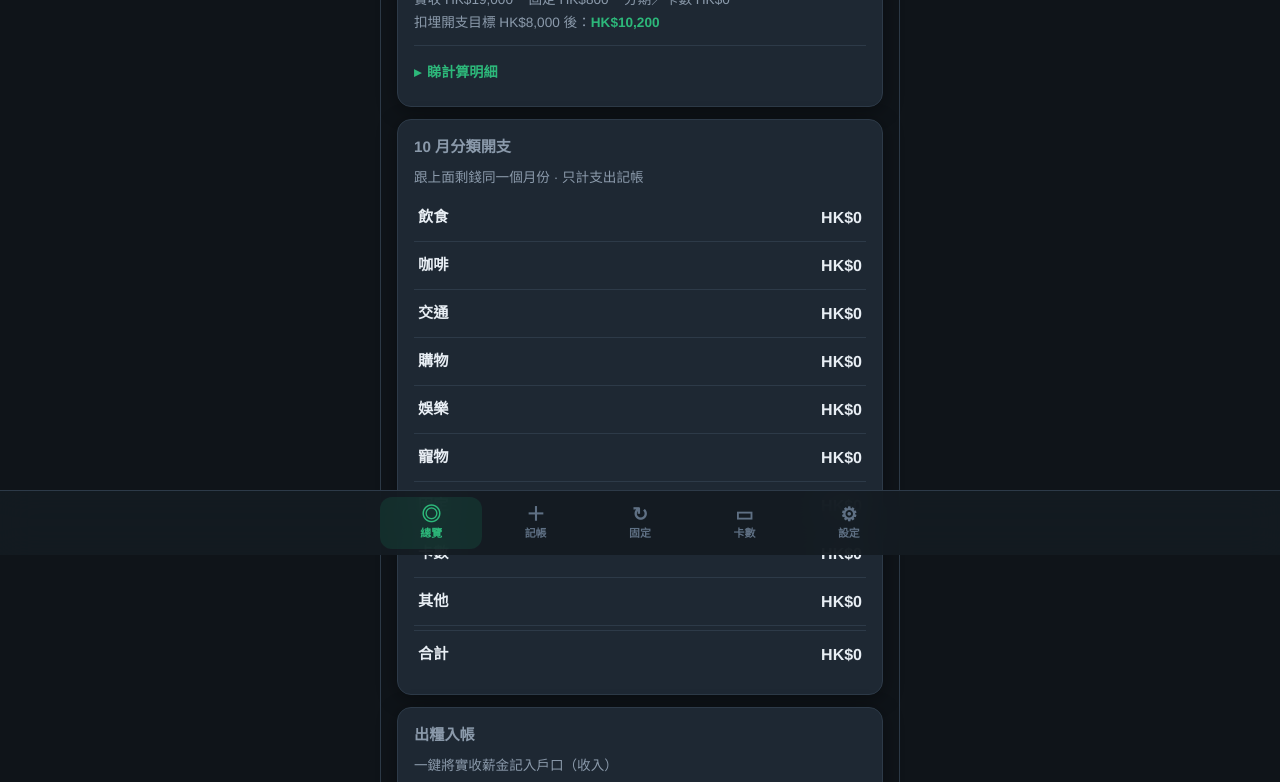
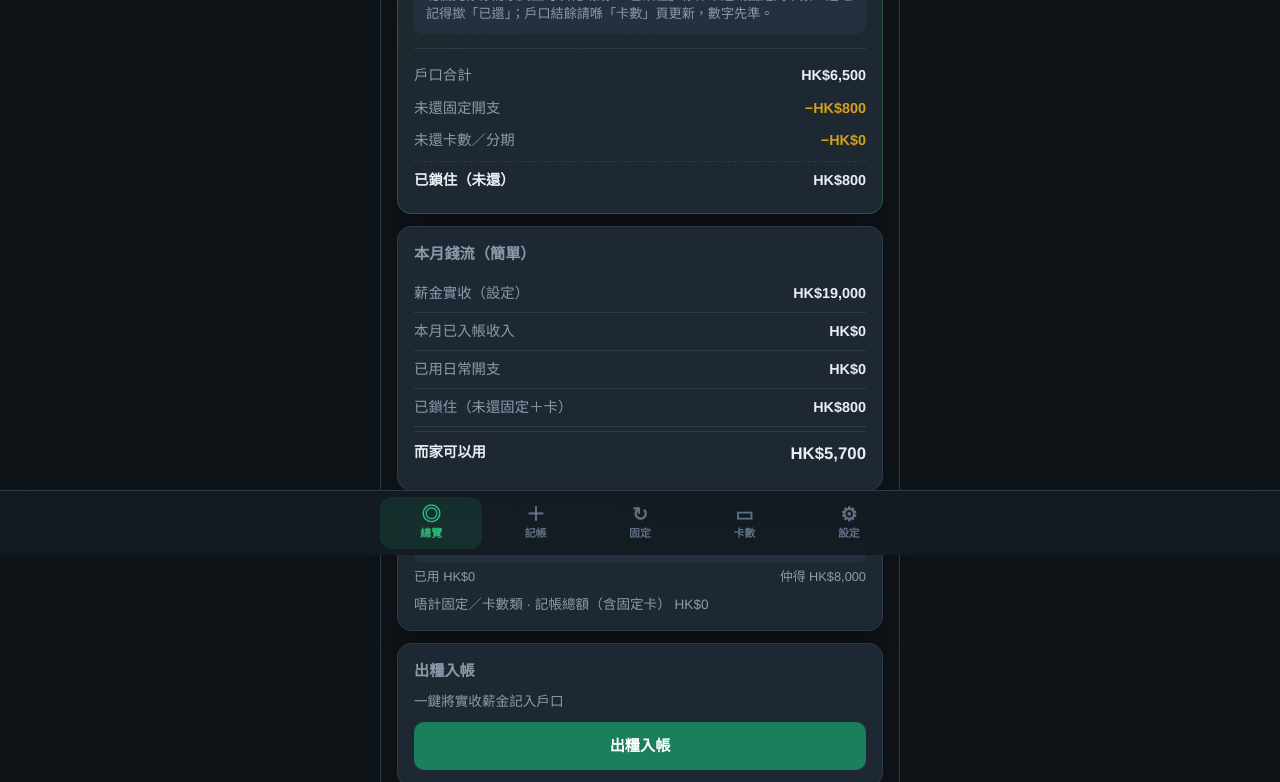
Before and after one commit to Fanbowl1229/fanance, a plain HTML site: page index.html in a window 1280 px wide. Shown: the part 245-1027 px from the top of the page. Drawn offline with Linux system fonts and the light colour scheme.

Commit message:
Simplify overview around 而家可以用 free cash; SW v12.
Replace opaque leftover estimate as hero with 可支配 = accounts − unpaid fixed − unpaid cards. Add simple money-flow card, month filter on ledger records, tuck category budgets and salary forecast under details.

```diff
--- a/app.js
+++ b/app.js
@@ -42,7 +42,13 @@
   let tokenClient = null;
   let accessToken = null;
   let gsiReady = false;
-  let leftMonthOffset = 0; // overview 估計剩錢 month selector (0 = this month); UI-only, not saved
+  let leftMonthOffset = 0; // overview 進階預測 month selector (0 = this month); UI-only, not saved
+  let ledgerMonthFilter = monthKeyNow(); // "YYYY-MM" or "" for 全部; UI-only
+
+  function monthKeyNow() {
+    const d = new Date();
+    return `${d.getFullYear()}-${String(d.getMonth() + 1).padStart(2, "0")}`;
+  }
 
   // ——— Seed (inline fallback; also loaded from data/seed.json on first run) ———
   const SEED = {
@@ -269,9 +275,10 @@
     return changed;
   }
 
-  function monthIncomeTotal() {
+  function monthIncomeTotal(mk) {
+    const prefix = mk || monthKey();
     return (data.transactions || [])
-      .filter((t) => isIncome(t) && isCurrentMonth(t.date))
+      .filter((t) => isIncome(t) && String(t.date || "").startsWith(prefix))
       .reduce((s, t) => s + (Number(t.amount) || 0), 0);
   }
 
@@ -793,6 +800,37 @@
     return (data.accounts || []).reduce((s, a) => s + (Number(a.balance) || 0), 0);
   }
 
+  /**
+   * Free / spendable cash right now (plain language 而家可以用):
+   *   戶口合計 − 本月未還固定 − 本月未還卡數
+   * Locked amounts are shown separately so they are NOT mixed into the hero number.
+   * This replaces the old opaque "估計剩錢" (salary − fixed − spend) as the primary figure.
+   */
+  function freeCashSnapshot(mk) {
+    const m = mk || monthKey();
+    const cash = accountsTotal();
+    const lockedSubs = sumSubs(m);
+    const lockedInst = sumInstalments(m);
+    const locked = lockedSubs + lockedInst;
+    const free = cash - locked;
+    const take = Number(data.profile.takeHome) || 0;
+    const incomeIn = monthIncomeTotal(m);
+    const discSpend = spendForMonthKey(m, true);
+    const allSpend = spendForMonthKey(m, false);
+    return {
+      month: m,
+      cash,
+      lockedSubs,
+      lockedInst,
+      locked,
+      free,
+      take,
+      incomeIn,
+      discSpend,
+      allSpend,
+    };
+  }
+
   // ——— Navigation ———
   function switchView(name) {
     currentView = name;
@@ -875,7 +913,7 @@
     return `
       <div class="card cat-totals-card">
         <h2>${esc(monthTitle(mk))}分類開支</h2>
-        <div class="hero-sub" style="margin-bottom:6px">跟上面剩錢同一個月份 · 只計支出記帳</div>
+        <div class="hero-sub" style="margin-bottom:6px">只計支出記帳</div>
         <ul class="list cat-totals-list">
           ${knownRows}
           ${extraRows}
@@ -894,6 +932,7 @@
   }
 
   function renderLeftoverCard(cap) {
+    /* Kept for optional 「進階預測」; no longer the overview hero. */
     const cur = monthKey();
     const mk = addMonths(cur, leftMonthOffset);
     const e = monthEstimate(mk);
@@ -924,83 +963,48 @@
           })
           .join("")
       : row('<span class="sub">冇</span>', "", "");
-    const spendLine = hasSpend
-      ? ` − 已記開支 ${money(e.otherSpend)}`
-      : "";
+    const spendLine = hasSpend ? ` − 已記開支 ${money(e.otherSpend)}` : "";
     const reflectedTag = hasSpend
       ? `<span class="tag muted reflected-tag">已反映記帳</span>`
       : `<span class="tag muted reflected-tag">預測</span>`;
-    const incomeNote =
-      e.actualIncome > 0 && Math.abs(e.actualIncome - e.income) > 0.5
-        ? row('<span class="sub">本月已入帳收入</span>', "參考；剩錢仍用預計實收計", `<span class="sub">${money(e.actualIncome)}</span>`)
-        : e.actualIncome > 0
-          ? row('<span class="sub">本月已入帳</span>', "", `<span class="sub">${money(e.actualIncome)}</span>`)
-          : "";
     return `
       <div class="card left-card">
         <div class="chips month-chips" role="tablist" aria-label="揀月份">${chips}</div>
-        <h2>估計 ${esc(monthTitle(mk))}剩錢 ${reflectedTag}</h2>
+        <h2>預測 ${esc(monthTitle(mk))}剩錢 ${reflectedTag}</h2>
         <div class="hero-amount ${e.left >= 0 ? "positive" : "negative"}">${money(e.left)}</div>
         <div class="hero-sub">實收 ${money(e.income)} − 固定 ${money(e.subsTotal)} − 分期／卡數 ${money(e.instTotal)}${spendLine}</div>
-        ${
-          hasSpend
-            ? `<div class="hero-sub">未計日常開支前：${money(e.forecast)}</div>`
-            : ""
-        }
-        <div class="hero-sub">扣埋開支目標 ${money(cap)} 後：<strong class="${afterCap >= 0 ? "pos-text" : "neg-text"}">${money(afterCap)}</strong></div>
+        <div class="hero-sub">扣開支目標 ${money(cap)} 後：<strong class="${afterCap >= 0 ? "pos-text" : "neg-text"}">${money(afterCap)}</strong></div>
         <details class="breakdown" id="leftDetails">
           <summary>睇計算明細</summary>
           <div class="bd-head"><span>收入</span><span>${money(e.income)}</span></div>
-          <ul class="list">
-            ${row("實收薪金（預計）", "", money(e.income))}
-            ${incomeNote}
-          </ul>
+          <ul class="list">${row("實收薪金（預計）", "", money(e.income))}</ul>
           <div class="bd-head"><span>固定開支</span><span>−${money(e.subsTotal)}</span></div>
           <ul class="list">${subRows}</ul>
           <div class="bd-head"><span>分期／卡數</span><span>−${money(e.instTotal)}</span></div>
           <ul class="list">${instRows}</ul>
           <div class="bd-head"><span>本月已記開支</span><span>−${money(e.otherSpend)}</span></div>
-          <ul class="list">
-            ${
-              hasSpend
-                ? row(`${e.otherCount} 筆日常開支`, "唔計「固定／卡數」類（避免重複）", "−" + money(e.otherSpend))
-                : row('<span class="sub">未有記帳（預測）</span>', "", "−" + money(0))
-            }
-          </ul>
-          ${
-            (e.paidSkipped || []).length
-              ? `<div class="bd-head"><span>已還（唔計入）</span><span>${e.paidSkipped.length} 項</span></div>
-          <ul class="list">${e.paidSkipped
-            .map((x) => row(`${esc(x.name)}<span class="tag muted">已還</span>`, esc(x.kind), money(x.amount), "muted-row"))
-            .join("")}</ul>`
-              : ""
-          }
-          <div class="bd-head bd-total"><span>剩錢</span><span>${money(e.left)}</span></div>
-          <p class="hero-sub bd-note">計法：實收 − 當月固定 − 當月到期分期 − 已記日常開支。已標「已還」嘅固定／分期唔計入。日常開支＝唔屬「固定／卡數」嘅支出。每兩個月項目只喺到期月計。分期按「剩餘期數」；結單金額只計嗰個月。</p>
+          <ul class="list">${
+            hasSpend
+              ? row(`${e.otherCount} 筆日常開支`, "唔計「固定／卡數」類", "−" + money(e.otherSpend))
+              : row('<span class="sub">未有記帳（預測）</span>', "", "−" + money(0))
+          }</ul>
+          <div class="bd-head bd-total"><span>預測剩錢</span><span>${money(e.left)}</span></div>
+          <p class="hero-sub bd-note">呢個係「出糧後仲剩幾多」預測，唔係而家戶口可以用嘅錢。主畫面嘅「而家可以用」先係真實可支配。</p>
         </details>
       </div>`;
   }
 
   function renderOverview() {
     const el = $("#view-overview");
-    const curEst = monthEstimate(monthKey());
-    const fixed = curEst.fixed;
+    const mk = monthKey();
     const cap = Number(data.profile.monthlyCap) || 8000;
-    const room = cap - fixed; // often negative if fixed > cap — show discretionary room under 8000
-    // Interpreting prior advice: room under 8000 for discretionary = cap - fixed (can be negative)
-    // Also show spend vs 8000 target for this month's discretionary spend
-    const discSpend = monthSpendDiscretionary();
-    const allSpend = monthSpendAll();
-    const pct = Math.min(100, Math.round((discSpend / cap) * 100));
-    const over = discSpend > cap;
+    const snap = freeCashSnapshot(mk);
     const dues = upcomingDues(14);
-    const take = data.profile.takeHome;
-    const mk = monthKey();
-    const incomeMonth = monthIncomeTotal();
+    const pct = Math.min(100, Math.round((snap.discSpend / Math.max(cap, 1)) * 100));
+    const over = snap.discSpend > cap;
+    const remainCap = cap - snap.discSpend;
+    const freeCls = snap.free >= 0 ? "positive" : "negative";
     const budgets = (data.profile && data.profile.categoryBudgets) || {};
-
-    const leftHtml = renderLeftoverCard(cap);
-
     const budgetRows = BUDGET_CATS.filter((c) => Number(budgets[c]) > 0)
       .map((c) => {
         const capB = Number(budgets[c]) || 0;
@@ -1020,56 +1024,45 @@
 
     el.innerHTML = `
       <div class="month-chip">本月 ${esc(mk)}</div>
-      ${leftHtml}
-      ${renderCategoryCard(addMonths(mk, leftMonthOffset))}
+
+      <div class="card free-cash-card">
+        <h2>而家可以用</h2>
+        <div class="hero-amount ${freeCls}">${money(snap.free)}</div>
+        <div class="hero-sub">戶口合計 − 未還固定 − 未還卡數</div>
+        <p class="plain-tip">呢個先係你而家真正可以花嘅錢。「已鎖住」係仲未還嘅固定同卡數。還咗記得撳「已還」；戶口結餘請喺「卡數」頁更新，數字先準。</p>
+        <div class="lock-box">
+          <div class="lock-row"><span class="lock-label">戶口合計</span><span class="lock-amt">${money(snap.cash)}</span></div>
+          <div class="lock-row lock-out"><span class="lock-label">未還固定開支</span><span class="lock-amt">−${money(snap.lockedSubs)}</span></div>
+          <div class="lock-row lock-out"><span class="lock-label">未還卡數／分期</span><span class="lock-amt">−${money(snap.lockedInst)}</span></div>
+          <div class="lock-row lock-total"><span class="lock-label">已鎖住（未還）</span><span class="lock-amt">${money(snap.locked)}</span></div>
+        </div>
+      </div>
+
+      <div class="card flow-card">
+        <h2>本月錢流（簡單）</h2>
+        <ul class="flow-list">
+          <li><span>薪金實收（設定）</span><strong>${money(snap.take)}</strong></li>
+          <li><span>本月已入帳收入</span><strong class="pos-text">${money(snap.incomeIn)}</strong></li>
+          <li><span>已用日常開支</span><strong>${money(snap.discSpend)}</strong></li>
+          <li><span>已鎖住（未還固定＋卡）</span><strong>${money(snap.locked)}</strong></li>
+          <li class="flow-emph"><span>而家可以用</span><strong class="${freeCls}">${money(snap.free)}</strong></li>
+        </ul>
+      </div>
+
+      <div class="card">
+        <h2>本月日常開支 vs 目標 ${money(cap)}</h2>
+        <div class="progress ${over ? "over" : ""}"><span style="width:${pct}%"></span></div>
+        <div class="progress-meta">
+          <span>已用 ${money(snap.discSpend)}</span>
+          <span>${over ? "超咗 " + money(snap.discSpend - cap) : "仲得 " + money(remainCap)}</span>
+        </div>
+        <div class="hero-sub" style="margin-top:8px">唔計固定／卡數類 · 記帳總額（含固定卡） ${money(snap.allSpend)}</div>
+      </div>
 
       <div class="card payroll-card">
         <h2>出糧入帳</h2>
-        <div class="hero-sub" style="margin-bottom:10px">一鍵將實收薪金記入戶口（收入）</div>
+        <div class="hero-sub" style="margin-bottom:10px">一鍵將實收薪金記入戶口</div>
         <button type="button" class="btn btn-primary" id="btnPayroll">出糧入帳</button>
-        <div class="hero-sub" style="margin-top:10px">本月已入帳收入 ${money(incomeMonth)}</div>
-      </div>
-
-      <div class="card">
-        <h2>本月開支 vs 目標 HK$8,000</h2>
-        <div class="progress ${over ? "over" : ""}"><span style="width:${pct}%"></span></div>
-        <div class="progress-meta">
-          <span>已用（非固定／卡數）${money(discSpend)}</span>
-          <span>${pct}%</span>
-        </div>
-        <div class="hero-sub" style="margin-top:8px">
-          固定＋分期共 ${money(fixed)} · 目標下可動用空間 ${money(room)}
-          ${room < 0 ? "（固定已超目標）" : ""}
-        </div>
-        <div class="hero-sub">本月記帳總額 ${money(allSpend)}</div>
-      </div>
-
-      <div class="card">
-        <h2>分類預算</h2>
-        ${
-          budgetRows
-            ? budgetRows
-            : `<div class="empty">未設定分類預算 — 去「設定」加入</div>`
-        }
-      </div>
-
-      <div class="grid-2">
-        <div class="stat-tile">
-          <div class="label">戶口合計</div>
-          <div class="value">${money(accountsTotal())}</div>
-        </div>
-        <div class="stat-tile">
-          <div class="label">固定開支</div>
-          <div class="value">${money(sumSubs())}</div>
-        </div>
-        <div class="stat-tile">
-          <div class="label">卡數分期／月</div>
-          <div class="value">${money(sumInstalments())}</div>
-        </div>
-        <div class="stat-tile">
-          <div class="label">實收薪金</div>
-          <div class="value">${money(take)}</div>
-        </div>
       </div>
 
       <div class="section-title"><span>即將到期（14 日內）</span></div>
@@ -1091,6 +1084,24 @@
             : `<div class="empty">14 日內無到期項目</div>`
         }
       </div>
+
+      <details class="more-details">
+        <summary>分類開支同預算</summary>
+        ${renderCategoryCard(mk)}
+        <div class="card" style="margin-top:0">
+          <h2>分類預算</h2>
+          ${
+            budgetRows
+              ? budgetRows
+              : `<div class="empty">未設定分類預算 — 去「設定」加入</div>`
+          }
+        </div>
+      </details>
+
+      <details class="more-details" id="advForecast">
+        <summary>進階：出糧後剩錢預測（唔係而家可用）</summary>
+        ${renderLeftoverCard(cap)}
+      </details>
     `;
 
     const btnPay = $("#btnPayroll");
@@ -1099,7 +1110,9 @@
       b.onclick = () => {
         leftMonthOffset = parseInt(b.dataset.leftOffset, 10) || 0;
         const open = !!($("#leftDetails") && $("#leftDetails").open);
+        const advOpen = !!($("#advForecast") && $("#advForecast").open);
         renderOverview();
+        if (advOpen && $("#advForecast")) $("#advForecast").open = true;
         if (open && $("#leftDetails")) $("#leftDetails").open = true;
       };
     });
@@ -1174,11 +1187,31 @@
 
   function renderLedger() {
     const el = $("#view-ledger");
-    const txs = [...(data.transactions || [])].sort((a, b) => (a.date < b.date ? 1 : a.date > b.date ? -1 : 0));
+    const allTxs = [...(data.transactions || [])].sort((a, b) => (a.date < b.date ? 1 : a.date > b.date ? -1 : 0));
+    const cur = monthKey();
+    // Build month options: current + previous 5 that have txs, plus 全部
+    const monthSet = new Set(allTxs.map((t) => String(t.date || "").slice(0, 7)).filter((m) => m.length === 7));
+    monthSet.add(cur);
+    const months = [...monthSet].sort().reverse().slice(0, 8);
+    if (ledgerMonthFilter && ledgerMonthFilter !== "" && !months.includes(ledgerMonthFilter)) {
+      months.unshift(ledgerMonthFilter);
+    }
+    const filter = ledgerMonthFilter; // "" = all
+    const txs = filter ? allTxs.filter((t) => String(t.date || "").startsWith(filter)) : allTxs;
+    const monthChips =
+      `<button type="button" class="chip ${filter === "" ? "active" : ""}" data-ledger-month="">全部</button>` +
+      months
+        .map((m) => {
+          const [y, mm] = m.split("-").map((x) => parseInt(x, 10));
+          const label = y === new Date().getFullYear() ? `${mm}月` : `${String(y).slice(2)}/${mm}`;
+          return `<button type="button" class="chip ${filter === m ? "active" : ""}" data-ledger-month="${esc(m)}">${label}</button>`;
+        })
+        .join("");
 
     el.innerHTML = `
       <div class="card">
-        <h2>快速記帳</h2>
+        <h2>記一筆開支</h2>
+        <div class="hero-sub" style="margin-bottom:10px">金額 · 類別 · 備註 · 日期，幾秒搞掂</div>
         <div class="form-row">
           <label>類型</label>
           <div class="chips" id="typeChips">
@@ -1215,7 +1248,8 @@
       </div>
 
       ${mealSummaryHtml()}
-      <div class="section-title"><span>最近交易</span><span>${txs.length} 筆</span></div>
+      <div class="section-title"><span>紀錄</span><span>${txs.length} 筆</span></div>
+      <div class="chips month-chips ledger-month-chips" role="tablist" aria-label="按月份篩選">${monthChips}</div>
       <div class="card" style="padding:4px 12px">
         ${
           txs.length
@@ -1223,7 +1257,7 @@
                 .map((t) => {
                   const inc = isIncome(t);
                   const amtCls = inc ? "amt in" : "amt out";
-                  const amtTxt = inc ? "+" + money(t.amount) : money(t.amount);
+                  const amtTxt = inc ? "+" + money(t.amount) : "−" + money(t.amount);
                   const typeTag = inc ? "收入" : "支出";
                   return `
               <li class="list-item" data-id="${esc(t.id)}">
@@ -1239,7 +1273,7 @@
               </li>`;
                 })
                 .join("")}</ul>`
-            : `<div class="empty">未有交易</div>`
+            : `<div class="empty">${filter ? "呢個月未有紀錄" : "未有交易"}</div>`
         }
       </div>
     `;
@@ -1287,6 +1321,12 @@
     $("#btnAddTx").onclick = () => addTransaction();
     $$("[data-del-tx]").forEach((b) => (b.onclick = () => deleteTx(b.dataset.delTx)));
     $$("[data-edit-tx]").forEach((b) => (b.onclick = () => openEditTx(b.dataset.editTx)));
+    $$("[data-ledger-month]").forEach((b) => {
+      b.onclick = () => {
+        ledgerMonthFilter = b.dataset.ledgerMonth || "";
+        renderLedger();
+      };
+    });
   }
 
   function wireChips(sel) {
--- a/styles.css
+++ b/styles.css
@@ -723,3 +723,103 @@ a {
   color: var(--accent-bright);
 }
 .list-actions .btn-paid { margin-right: 2px; }
+
+
+/* Free cash hero + money flow */
+.free-cash-card {
+  background: linear-gradient(165deg, #1a2e26 0%, var(--bg-card) 55%);
+  border-color: #2a5a45;
+}
+.free-cash-card .hero-amount {
+  font-size: 2.4rem;
+  margin: 4px 0 2px;
+}
+.plain-tip {
+  margin: 10px 0 0;
+  padding: 10px 12px;
+  border-radius: var(--radius-sm);
+  background: var(--bg-soft);
+  color: var(--text-muted);
+  font-size: 0.82rem;
+  line-height: 1.4;
+}
+.lock-box {
+  margin-top: 14px;
+  padding-top: 10px;
+  border-top: 1px solid var(--border);
+}
+.lock-row {
+  display: flex;
+  justify-content: space-between;
+  align-items: baseline;
+  gap: 12px;
+  padding: 6px 0;
+  font-size: 0.9rem;
+}
+.lock-label { color: var(--text-muted); }
+.lock-amt {
+  font-weight: 700;
+  font-variant-numeric: tabular-nums;
+}
+.lock-out .lock-amt { color: var(--warn); }
+.lock-total {
+  margin-top: 4px;
+  padding-top: 8px;
+  border-top: 1px dashed var(--border);
+  font-weight: 600;
+}
+.lock-total .lock-label { color: var(--text); }
+.flow-list {
+  list-style: none;
+  margin: 0;
+  padding: 0;
+}
+.flow-list li {
+  display: flex;
+  justify-content: space-between;
+  gap: 12px;
+  padding: 8px 0;
+  border-bottom: 1px solid var(--border);
+  font-size: 0.9rem;
+  color: var(--text-muted);
+}
+.flow-list li:last-child { border-bottom: none; }
+.flow-list strong {
+  color: var(--text);
+  font-variant-numeric: tabular-nums;
+}
+.flow-list .flow-emph {
+  margin-top: 4px;
+  padding-top: 10px;
+  border-top: 1px solid var(--border);
+  color: var(--text);
+  font-weight: 600;
+}
+.flow-list .flow-emph strong { font-size: 1.05rem; }
+.more-details {
+  margin-bottom: 12px;
+  border: 1px solid var(--border);
+  border-radius: var(--radius);
+  background: var(--bg-card);
+  padding: 4px 12px 12px;
+}
+.more-details > summary {
+  cursor: pointer;
+  min-height: 44px;
+  display: flex;
+  align-items: center;
+  color: var(--accent-bright);
+  font-size: 0.9rem;
+  font-weight: 600;
+  list-style: none;
+}
+.more-details > summary::-webkit-details-marker { display: none; }
+.more-details > summary::before {
+  content: "▸";
+  margin-right: 8px;
+  transition: transform 0.15s;
+}
+.more-details[open] > summary::before { transform: rotate(90deg); }
+.more-details .card { box-shadow: none; }
+.ledger-month-chips { margin: 0 0 10px; }
+.month-chip { margin-left: 0; margin-right: 0; }
--- a/sw.js
+++ b/sw.js
@@ -1,5 +1,5 @@
 /* Fanance shell cache — offline-friendly */
-const CACHE = "fanance-shell-v11";
+const CACHE = "fanance-shell-v12";
 const ASSETS = [
   "./",
   "./index.html",
```
Also changed, not shown: index.html (+1 -1 lines).
